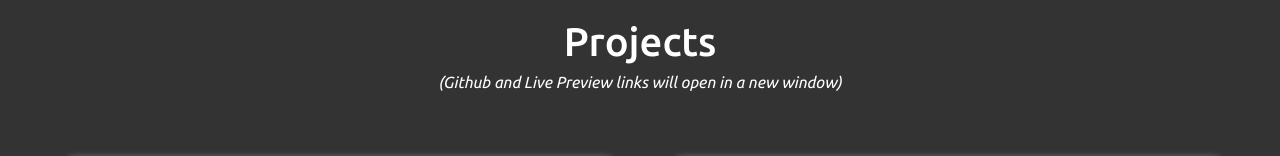
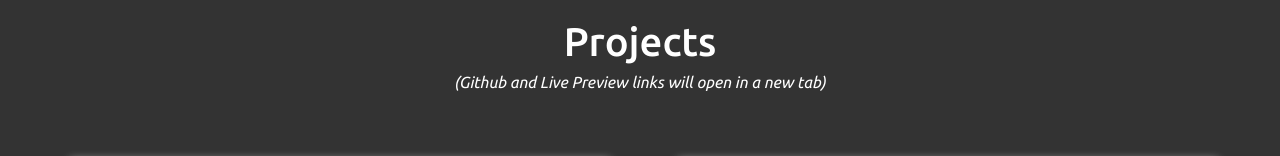
Before and after one commit to TJDRZ/portfolio, a React (Create React App) app: page /projects in a window 1280 px wide. Shown: the part 124-280 px from the top of the page. Built offline with nearby package versions, Linux system fonts and the light colour scheme.

Commit message:
Grammar change

```diff
--- a/src/components/Projects.js
+++ b/src/components/Projects.js
@@ -25,7 +25,7 @@ function Projects() {
       <Nav />
       <header>
         <h1>Projects</h1>
-        <p>(Github and Live Preview links will open in a new window)</p>
+        <p>(Github and Live Preview links will open in a new tab)</p>
       </header>
       <section className="project-container">
         <Project
```
